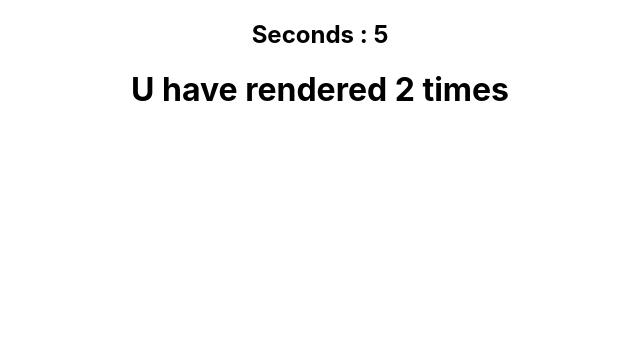
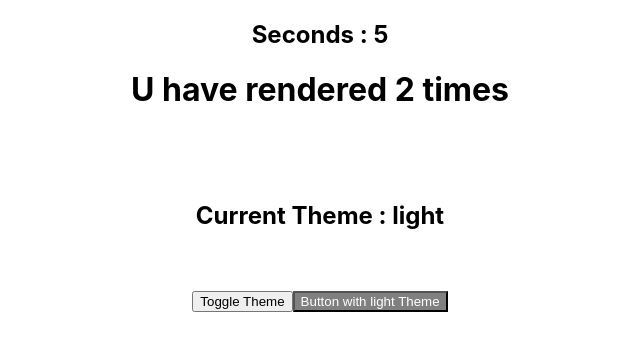
Before and after one commit to muskansingh73/ReactPrac, a React (Create React App) app: page / in a window 1280 px wide. Shown: the top 350 px of the page, without its empty margins (320-960 px from the left). Built offline with nearby package versions, Linux system fonts and the light colour scheme.

Commit message:
States file updated with not working

```diff
--- a/src/App.js
+++ b/src/App.js
@@ -3,6 +3,7 @@ import './App.css';
 // import PackingList from './PackingList';
 import Counter from './States/Counter';
 import Timer from './States/Timer';
+import ThemeWindow from './States/UseContext/ThemeWindow';
 function App() {
 
   return (
@@ -17,6 +18,7 @@ function App() {
 
       <Timer />
       <Counter />
+      <ThemeWindow />
     </div>
   );
 }
--- a/src/States/Counter.js
+++ b/src/States/Counter.js
@@ -1,4 +1,7 @@
+//USEEFFECT HOOK
+
 import { useEffect, useState } from "react";
+
 
 function Counter(){
     const[count, setCount] = useState(0);
--- a/src/States/Timer.js
+++ b/src/States/Timer.js
@@ -1,3 +1,5 @@
+//USEEFFECT HOOK
+
 import { useEffect, useState } from "react";
 
 function Timer() {
--- /dev/null
+++ b/src/States/UseContext/ThemeButton.js
@@ -0,0 +1,12 @@
+import { useContext } from "react";
+import ThemeContext from "./ThemeContext";
+
+function ThemeButton(){
+    const theme = useContext(ThemeContext);
+
+    return(
+        <button style={{background : theme === "light" ? "gray" : "yellow", color :theme === "light" ? "white" : "black" }}>Button with {theme} Theme</button>
+    )
+};
+
+export default ThemeButton;
--- /dev/null
+++ b/src/States/UseContext/ThemeContext.js
@@ -0,0 +1,5 @@
+import { createContext } from "react";
+
+const ThemeContext = createContext("light");
+
+export default ThemeContext;
--- /dev/null
+++ b/src/States/UseContext/ThemeWindow.js
@@ -0,0 +1,21 @@
+import ThemeButton from "./ThemeButton";
+import ThemeContext from "./ThemeContext";
+import { useState } from "react";
+
+
+function ThemeWindow(){
+    const [theme, setTheme] = useState("light");
+
+    return(
+        <ThemeContext.Provider value={theme}>
+            <div style={{background : theme === "light" ? "white" : "black", color:theme === "light" ? "black" : "white", padding : "50px"}}>
+                <h2>Current Theme : {theme}</h2><br /> <br />
+                <button onClick={() => setTheme(theme === "light" ? "light" : "dark")}>Toggle Theme</button>
+                 <ThemeButton/>
+            </div>
+            </ThemeContext.Provider>
+
+    )
+}
+
+export default ThemeWindow;
```
